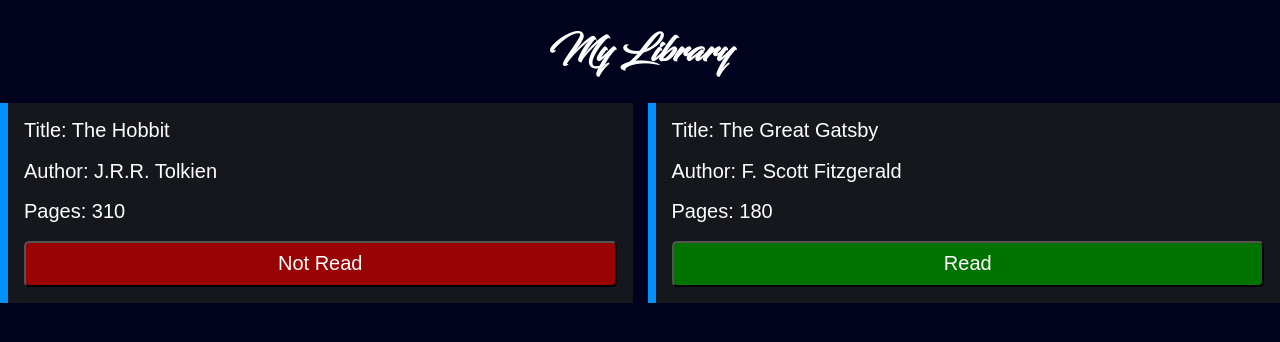
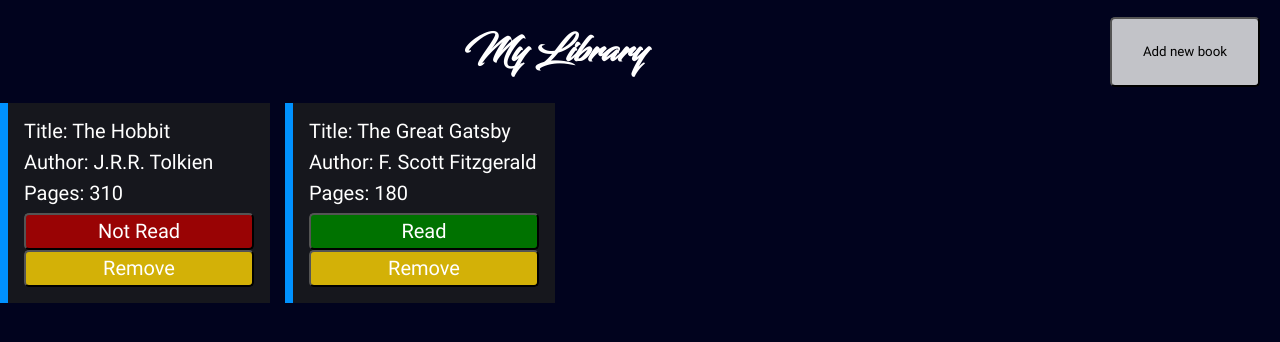
Before and after one commit to Mahdi-Kahdouie/library, a plain HTML site: page index.html in a window 1280 px wide. Drawn offline with Linux system fonts and the light colour scheme.

Commit message:
Add remove button
Add remove button and add book button to the project

```diff
--- a/index.html
+++ b/index.html
@@ -8,9 +8,11 @@
     <title>Library</title>
   </head>
   <body>
-    <header>
+    <header class="top">
       <h1 class="library-text">My Library</h1>
+      <button class="addBook">Add new book</button>
     </header>
+
     <div class="container">
 
       <!-- <div class="card-body">
--- a/javascript.js
+++ b/javascript.js
@@ -1,14 +1,15 @@
 const myLibrary = [];
 
-function Book(title, author, pages, read) {
+function Book(title, author, pages, read, id) {
   this.title = title;
   this.author = author;
   this.pages = pages;
   this.read = read;
+  this.id = crypto.randomUUID();
 }
 
-function addBookToLibrary(title, author, pages, read) {
-  const newBook = new Book(title, author, pages, read);
+function addBookToLibrary(title, author, pages, read, id) {
+  const newBook = new Book(title, author, pages, read, id);
   myLibrary.push(newBook);
 }
 const container = document.querySelector(".container");
@@ -47,6 +48,18 @@ function displayBooks() {
       displayBooks();
     });
 
+    const remove = document.createElement("button");
+    remove.textContent = "Remove";
+    remove.classList.add("removeBtn");
+    card.appendChild(remove);
+
+    remove.addEventListener("click", () => {
+      console.log(book.id);
+      const index = myLibrary.findIndex((item) => item.id === book.id);
+      myLibrary.splice(index, 1);
+      displayBooks();
+    });
+
     container.appendChild(card);
   });
 }
--- a/style.css
+++ b/style.css
@@ -5,26 +5,27 @@ body {
 
 * {
   box-sizing: border-box;
-  font-family: myFont,sans-serif;
+  font-family: myFont, sans-serif;
 }
 
 @font-face {
   font-family: myFont;
-
-  src: url(./fonts/Roboto-Regular.ttf);
-
-  font-family: library-font;
-  src: url(./fonts/fr13631857_Blacksword.otf);
+  src: url(./fonts/Roboto-Regular.woff2);
+  font-display: swap;
 }
 
-
-
+@font-face {
+  font-family: library-font;
+  src: url(./fonts/Blacksword.woff2);
+  font-display: swap;
+}
 
 .container {
   display: grid;
   grid-auto-rows: min-content;
   /* grid-template-columns: 1fr 1fr 1fr 1fr; */
-  grid-template-columns: repeat(auto-fit, minmax(150px, 1fr));
+  /* grid-template-columns: repeat(auto-fit, minmax(150px, 1fr)); */
+  grid-template-columns: repeat(auto-fill, minmax(220px, 270px));
 
   gap: 15px;
 }
@@ -36,10 +37,11 @@ body {
   color: white;
   margin: 24px 0;
   font-family: library-font;
+  grid-column: 2/3;
 }
 
 .card-body {
-  width: 100%;
+  width: 1fr;
   height: 200px;
   grid-column: auto;
   /* grid-row: 2/3; */
@@ -48,7 +50,6 @@ body {
   display: grid;
   padding: 16px;
   border-left: 8px solid #0091ff;
-
 }
 
 .book-text {
@@ -56,19 +57,46 @@ body {
   font-size: 20px;
 }
 
-
-.read-status{
+.read-status {
   background-color: rgb(0, 114, 0);
   border-radius: 5px;
   color: #ffffff;
   font-size: 20px;
-
 }
 
-
-.notRead-status{
+.notRead-status {
   background-color: rgba(176, 0, 0, 0.853);
   border-radius: 5px;
   color: #ffffff;
   font-size: 20px;
 }
+
+.removeBtn {
+  background-color: rgba(244, 204, 4, 0.853);
+  border-radius: 5px;
+  color: #ffffff;
+  font-size: 20px;
+}
+
+.removeBtn:hover {
+  background-color: rgba(176, 0, 0, 0.853);
+}
+
+.top {
+  display: grid;
+  justify-content: space-between;
+  align-items: center;
+  grid-auto-flow: column;
+  grid-column: 1fr 1fr 1fr;
+
+}
+
+
+.addBook{
+  grid-column: 3/4;
+  width: 150px;
+  height: 70px;
+  border-radius: 5px;
+  background-color: rgba(246, 246, 246, 0.79);
+  margin-right: 20px;
+}
```
Also changed, not shown: fonts/Blacksword.woff2 (added), fonts/Roboto-Regular.ttf (deleted), fonts/Roboto-Regular.woff2 (added), fonts/fr13631857_Blacksword.otf (deleted).
